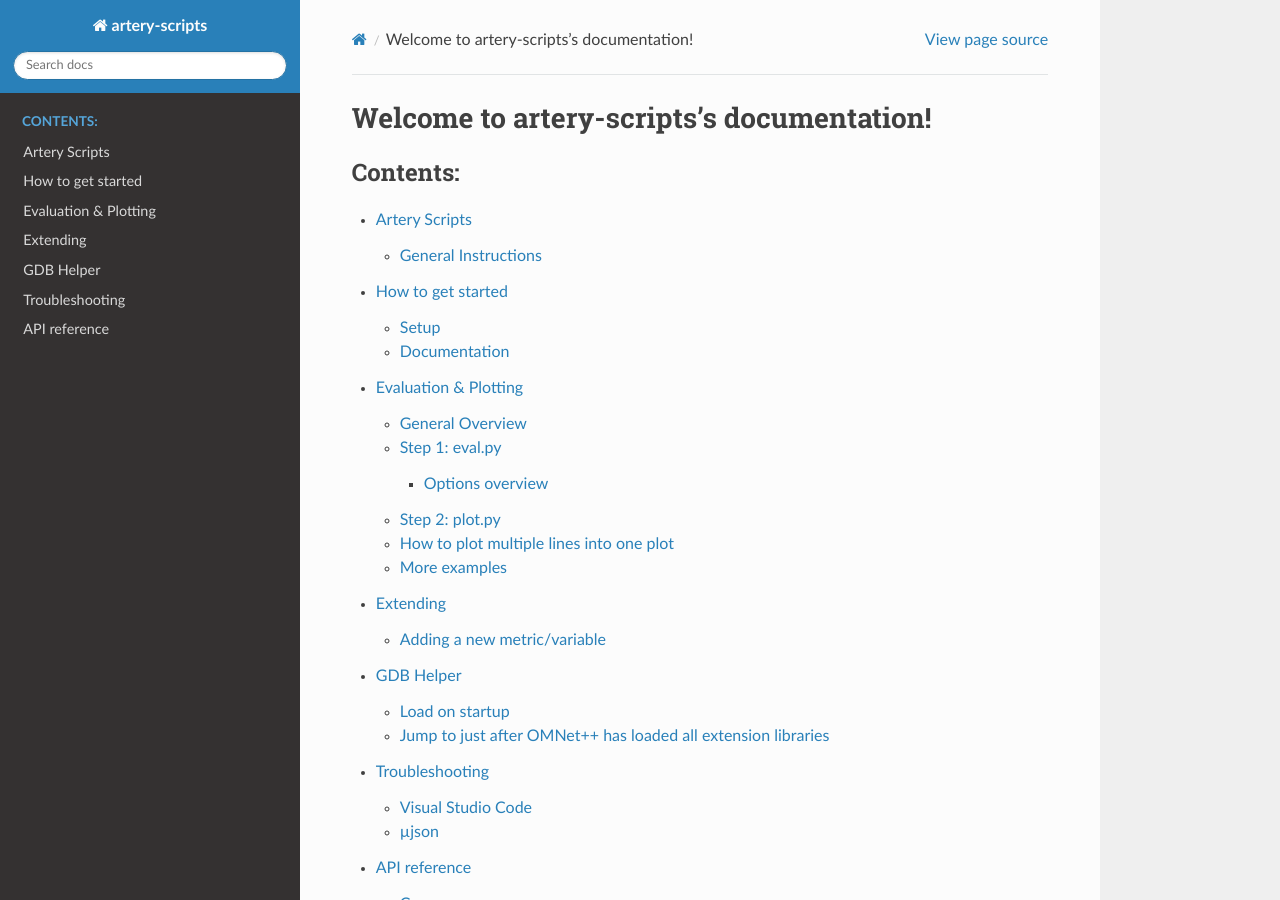
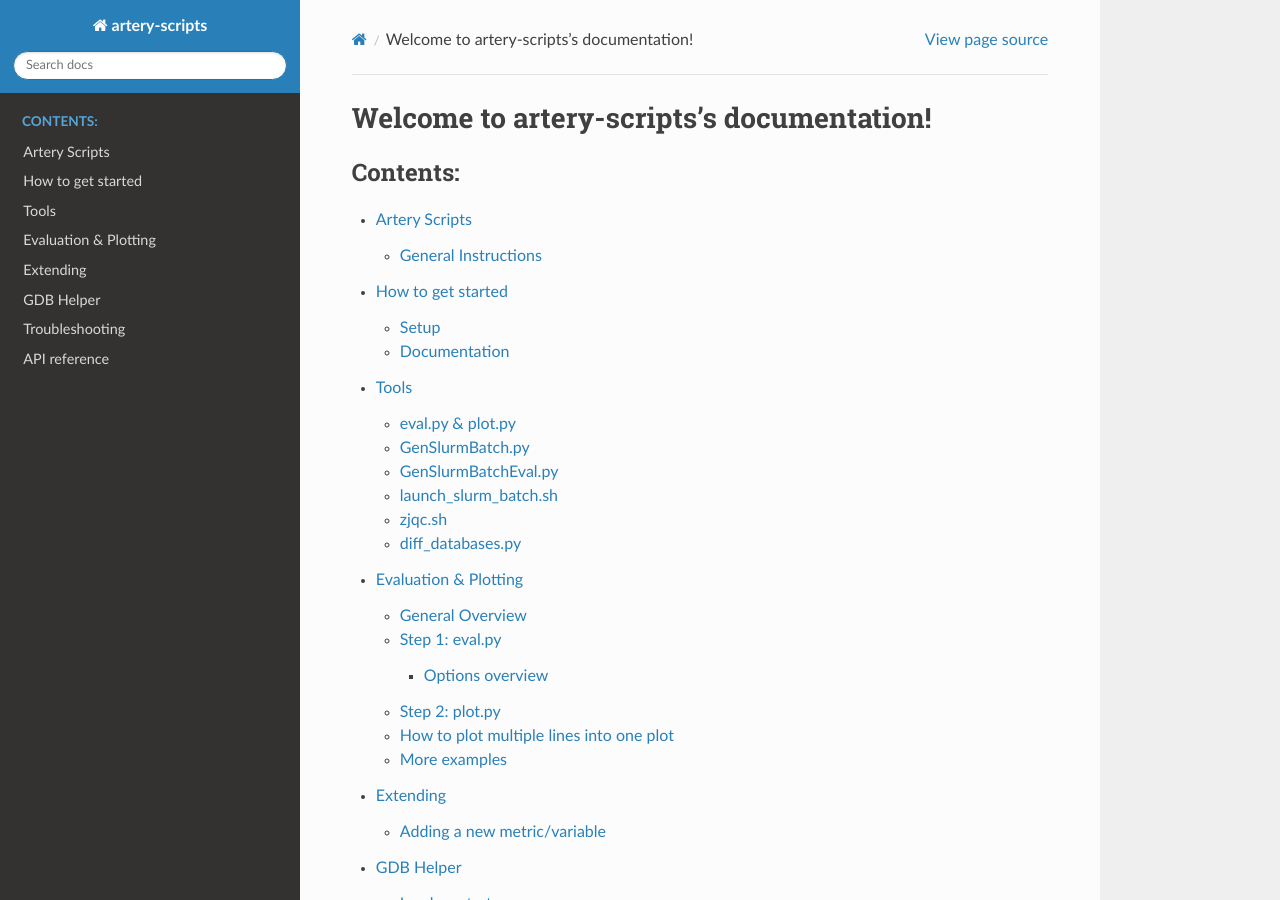
Before and after one commit to ibr-cm/ions, a Sphinx documentation site: the page built from doc/source/index.rst, in a window 1280 px wide and 900 px high. Built offline with Sphinx 7.4.7 and the Read the Docs theme 2.0.0, drawn with Linux system fonts in a browser that asks for light colours; some of the changed lines change nothing that is shown.

Commit message:
Add a `tools` section to the documentation

```diff
--- a/doc/source/index.rst
+++ b/doc/source/index.rst
@@ -11,6 +11,7 @@
     :caption: Contents:
 
     general.md
+    tools.md
     evaluation_plotting.md
     extending.md
     gdb_helper.md
--- /dev/null
+++ b/doc/source/tools.md
@@ -0,0 +1,32 @@
+# Tools
+
+## eval.py & plot.py
+These are the main utilities, described in [Evaluation & Plotting](evaluation_plotting.md)
+
+## GenSlurmBatch.py
+This can be used to generate a batch file for running simulations using SLURM.
+
+## GenSlurmBatchEval.py
+This can be used to generate a batch file for running evaluations using SLURM.
+
+## launch_slurm_batch.sh
+This can be used to launch a SLURM batch and have a command executed depending on the outcome of the batch job.
+
+## zjqc.sh
+This can be used for inspecting the gzip compressed output JSON from `eval.py`.
+Dependencies:
+- [jq](https://stedolan.github.io/jq/) (_A lightweight and flexible command-line JSON processor_)
+- zcat (part of [gzip](https://www.gnu.org/software/gzip/)) (see gzip(1))
+- (**optional**) [bat](https://github.com/sharkdp/bat) (_A cat(1) clone with syntax highlighting and Git integration._)
+usage:
+`./zjqc.sh <JSON FILE>`
+
+## diff_databases.py
+A tool for checking for differences between recorded signal data in a pair of SQLite databases.
+This is also a simple example for using parts of the evaluation framework for specific task
+(though most of the heavy lifting here is done by `pandas`).
+usage:
+`pipenv run python diff_databases.py -e <vec file 0> <vec file 1>`
+
+`-e` checks the timestamps of the emitted signals for each vehicle and print differences
+	 (see script for the list of checked signals)
```
